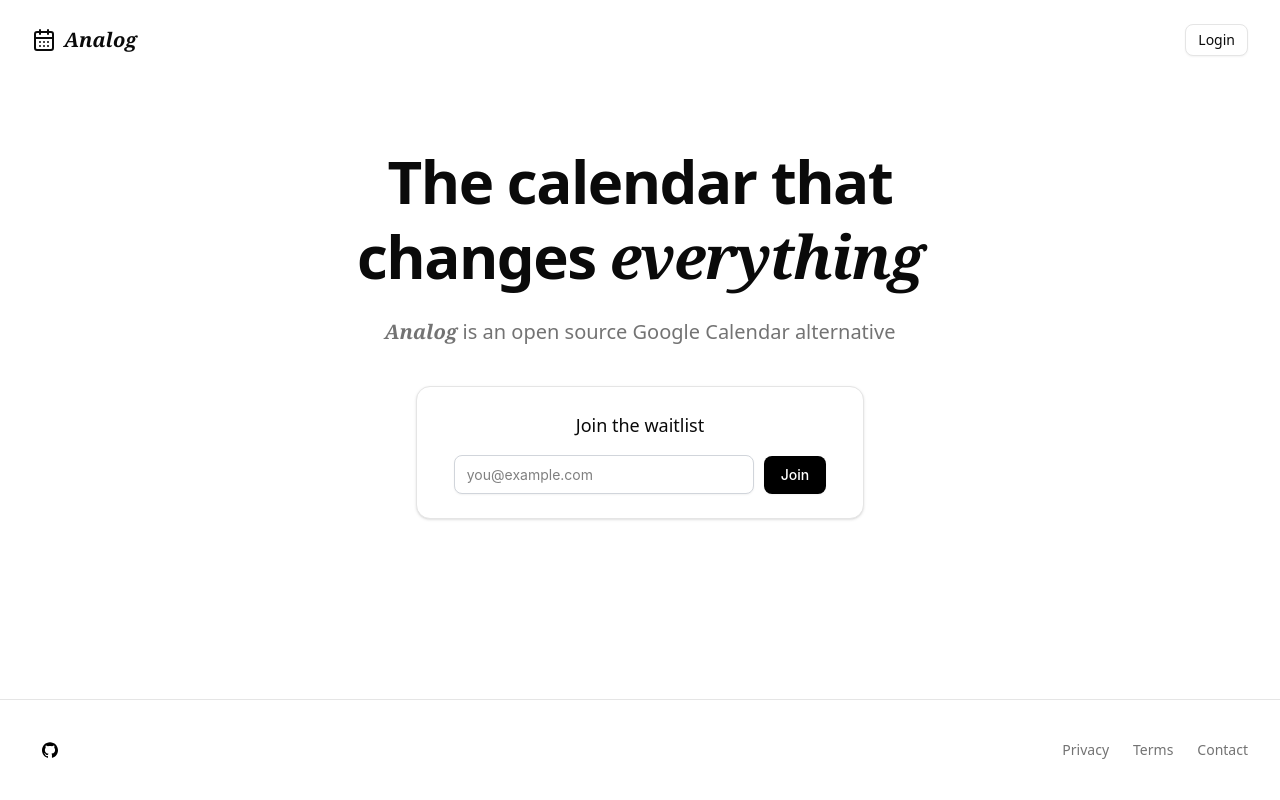
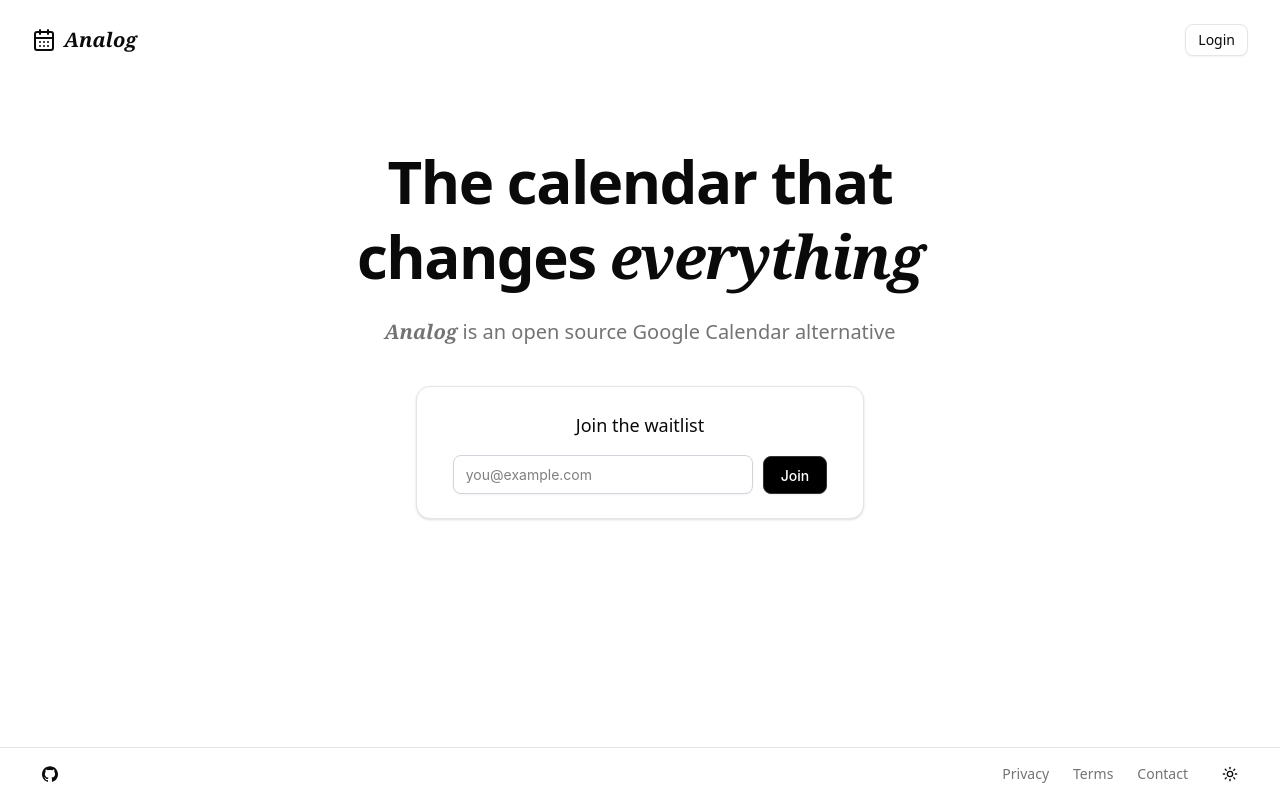
Before and after one commit to logscore/analog, a Next.js app in the folder apps/web/: page / in a window 1280 px wide. Built offline with nearby package versions, Linux system fonts and the light colour scheme.

Commit message:
Added dark mode and toggle

```diff
--- a/apps/web/src/app/layout.tsx
+++ b/apps/web/src/app/layout.tsx
@@ -3,6 +3,7 @@
 import { Geist, Geist_Mono } from "next/font/google";
 import "./globals.css";
 import { Providers } from "./providers";
+import { ThemeProvider } from "@/components/custom/theme-provider";
 
 const geistSans = Geist({
   variable: "--font-geist-sans",
@@ -22,11 +23,18 @@
   children,
 }: Readonly<{ children: ReactNode }>) {
   return (
-    <html lang="en">
+    <html lang="en" suppressHydrationWarning>
       <body
         className={`${geistSans.variable} ${geistMono.variable} antialiased`}
       >
-        <Providers>{children}</Providers>
+        <ThemeProvider
+          attribute="class"
+          defaultTheme="system"
+          enableSystem
+          disableTransitionOnChange
+        >
+          <Providers>{children}</Providers>
+        </ThemeProvider>
       </body>
     </html>
   );
--- a/apps/web/src/app/page.tsx
+++ b/apps/web/src/app/page.tsx
@@ -4,7 +4,9 @@
 import type React from "react"
 import { Button } from "@/components/ui/button"
 import { Card } from "@/components/ui/card"
-import SignUpFormReact from "@/components/custom/email_waitlist"
+import SignUpFormReact from "@/components/custom/email-waitlist"
+import { ModeToggle } from "@/components/custom/mode-toggle"
+import Link from "next/link"
 
 export default function LandingPage() {
   const router = useRouter()
@@ -43,7 +45,7 @@
                   <SignUpFormReact />
                 </div>
               </Card>
-              {/* Uncomment if needed
+              {/* Will implement a counter in db
               <div className="mt-4 text-sm text-muted-foreground">
                 <span className="font-semibold text-foreground">3,742</span> people have already signed up
               </div>
@@ -53,10 +55,10 @@
         </div>
       </main>
 
-      <footer className="border-t py-6 sm:py-8">
+      <footer className="border-t py-4 sm:py-2">
         <div className="max-w-7xl mx-auto px-4 sm:px-6 lg:px-8">
           <div className="flex flex-col sm:flex-row justify-between items-center gap-4">
-            <a
+            <Link
               href="https://github.com/JeanMeijer/analog"
               target="_blank"
               rel="noopener noreferrer"
@@ -66,8 +68,8 @@
                 <GithubIcon className="h-5 w-5" />
                 <span className="sr-only">GitHub</span>
               </Button>
-            </a>
-            <div className="flex flex-wrap justify-center gap-3 sm:gap-6">
+            </Link>
+            <div className="flex flex-wrap justify-center items-center gap-3 sm:gap-6">
               <a
                 href="/privacy"
                 className="text-sm text-muted-foreground hover:text-foreground transition-colors"
@@ -86,6 +88,7 @@
               >
                 Contact
               </a>
+              <ModeToggle />
             </div>
           </div>
         </div>
@@ -93,28 +96,6 @@
     </div>
   )
 }
-
-// async function submitEmail(formData: FormData) {
-//   "use server"
-
-//   // This would normally connect to a database to store the email
-//   // For now, we're just simulating the functionality
-
-//   const email = formData.get("email")
-
-//   // Simulate processing delay
-//   await new Promise((resolve) => setTimeout(resolve, 1000))
-
-//   console.log(`Email submitted: ${email}`)
-
-//   // In a real implementation, you would:
-//   // 1. Validate the email
-//   // 2. Store it in a database
-//   // 3. Send a confirmation email
-//   // 4. Update the counter
-
-//   return { success: true }
-// }
 
 function CalendarIcon(props: React.SVGProps<SVGSVGElement>) {
   return (
@@ -144,5 +125,19 @@
   )
 }
 
-function  GithubIcon(props: React.SVGProps<SVGSVGElement>){
-return (<svg role="img" width="36" height="36" viewBox="0 0 24 24" xmlns="http://www.w3.org/2000/svg"><title>GitHub</title><path d="M12 .297c-6.63 0-12 5.373-12 12 0 5.303 3.438 9.8 8.205 11.385.6.113.82-.258.82-.577 0-.285-.01-1.04-.015-2.04-3.338.724-4.042-1.61-4.042-1.61C4.422 18.07 3.633 17.7 3.633 17.7c-1.087-.744.084-.729.084-.729 1.205.084 1.838 1.236 1.838 1.236 1.07 1.835 2.809 1.305 3.495.998.108-.776.417-1.305.76-1.605-2.665-.3-5.466-1.332-5.466-5.93 0-1.31.465-2.38 1.235-3.22-.135-.303-.54-1.523.105-3.176 0 0 1.005-.322 3.3 1.23.96-.267 1.98-.399 3-.405 1.02.006 2.04.138 3 .405 2.28-1.552 3.285-1.23 3.285-1.23.645 1.653.24 2.873.12 3.176.765.84 1.23 1.91 1.23 3.22 0 4.61-2.805 5.625-5.475 5.92.42.36.81 1.096.81 2.22 0 1.606-.015 2.896-.015 3.286 0 .315.21.69.825.57C20.565 22.092 24 17.592 24 12.297c0-6.627-5.373-12-12-12"/></svg>)}
+function GithubIcon(props: React.SVGProps<SVGSVGElement>) {
+  return (
+    <svg
+      {...props}
+      role="img"
+      width="36"
+      height="36"
+      viewBox="0 0 24 24"
+      fill="currentColor"
+      className="text-foreground"
+    >
+      <title>GitHub</title>
+      <path d="M12 .297c-6.63 0-12 5.373-12 12 0 5.303 3.438 9.8 8.205 11.385.6.113.82-.258.82-.577 0-.285-.01-1.04-.015-2.04-3.338.724-4.042-1.61-4.042-1.61C4.422 18.07 3.633 17.7 3.633 17.7c-1.087-.744.084-.729.084-.729 1.205.084 1.838 1.236 1.838 1.236 1.07 1.835 2.809 1.305 3.495.998.108-.776.417-1.305.76-1.605-2.665-.3-5.466-1.332-5.466-5.93 0-1.31.465-2.38 1.235-3.22-.135-.303-.54-1.523.105-3.176 0 0 1.005-.322 3.3 1.23.96-.267 1.98-.399 3-.405 1.02.006 2.04.138 3 .405 2.28-1.552 3.285-1.23 3.285-1.23.645 1.653.24 2.873.12 3.176.765.84 1.23 1.91 1.23 3.22 0 4.61-2.805 5.625-5.475 5.92.42.36.81 1.096.81 2.22 0 1.606-.015 2.896-.015 3.286 0 .315.21.69.825.57C20.565 22.092 24 17.592 24 12.297c0-6.627-5.373-12-12-12" />
+    </svg>
+  );
+}
--- a/apps/web/src/components/custom/email_waitlist.tsx
+++ b/apps/web/src/components/custom/email-waitlist.tsx
@@ -7,7 +7,7 @@
 const SUCCESS = "SUCCESS";
 const formStates = [INIT, SUBMITTING, ERROR, SUCCESS] as const;
 const formStyles = {
-  "id": process.env.LOOPS_FORM_ID,
+  "id": "cmah4zhcy0bkevylxyp45ina9", // Remove before pull request
   "name": "Default",
   "formStyle": "inline",
   "placeholderText": "you@example.com",
@@ -22,7 +22,7 @@
   "successMessage": "Thanks! Let's build the best calendar to ever exist.",
   "successFont": "Open Sans",
   "successFontColor": "#000000",
-  "successFontSizePx": 12,
+  "successFontSizePx": 15,
   "userGroup": "analog_waitlist"
 }
 const domain = "app.loops.so"
@@ -144,6 +144,7 @@
               color: formStyles.successFontColor,
               fontSize: `${formStyles.successFontSizePx}px`,
             }}
+            className="text-black dark:text-white"
           >
             {formStyles.successMessage}
           </p>
@@ -248,11 +249,21 @@
   }
 
   function SignUpFormButton({ props }: any) {
+    const [isHovering, setIsHovering] = useState(false);
+
+    const handleMouseEnter = () => {
+      setIsHovering(true);
+    };
+
+    const handleMouseLeave = () => {
+      setIsHovering(false);
+    };
+
     return (
       <button
         type="submit"
         style={{
-          background: formStyles.buttonColor,
+          background: isHovering ? '#181818' : formStyles.buttonColor,
           fontSize: `${formStyles.buttonFontSizePx}px`,
           color: formStyles.buttonFontColor,
           fontFamily: `'${formStyles.buttonFont}', sans-serif`,
@@ -270,9 +281,12 @@
           fontStyle: "normal",
           fontWeight: 500,
           lineHeight: "20px",
-          border: "none",
+          border: "1px solid rgb(50, 50, 50)",
           cursor: "pointer",
+          transition: "background 0.2s ease-in-out",
         }}
+        onMouseEnter={handleMouseEnter}
+        onMouseLeave={handleMouseLeave}
       >
         {formState === SUBMITTING ? "Please wait..." : formStyles.buttonText}
       </button>
--- /dev/null
+++ b/apps/web/src/components/custom/mode-toggle.tsx
@@ -0,0 +1,27 @@
+"use client"
+
+import * as React from "react"
+import { Moon, Sun } from "lucide-react"
+import { useTheme } from "next-themes"
+import { Button } from "@/components/ui/button"
+
+export function ModeToggle() {
+  const { theme, setTheme } = useTheme()
+
+  const toggleTheme = () => {
+    setTheme(theme === "light" ? "dark" : "light")
+  }
+
+  return (
+    <Button
+      variant="ghost"
+      size="icon"
+      onClick={toggleTheme}
+      aria-label="Toggle theme"
+    >
+      <Sun className="h-[1.2rem] w-[1.2rem] rotate-0 scale-100 transition-all dark:-rotate-90 dark:scale-0" />
+      <Moon className="absolute h-[1.2rem] w-[1.2rem] rotate-90 scale-0 transition-all dark:rotate-0 dark:scale-100" />
+      <span className="sr-only">Toggle theme</span>
+    </Button>
+  )
+}
--- /dev/null
+++ b/apps/web/src/components/custom/theme-provider.tsx
@@ -0,0 +1,11 @@
+"use client"
+
+import * as React from "react"
+import { ThemeProvider as NextThemesProvider } from "next-themes"
+
+export function ThemeProvider({
+  children,
+  ...props
+}: React.ComponentProps<typeof NextThemesProvider>) {
+  return <NextThemesProvider {...props}>{children}</NextThemesProvider>
+}
--- a/package.json
+++ b/package.json
@@ -17,5 +17,8 @@
     "prettier": "^3.5.3"
   },
   "packageManager": "bun@1.2.13",
-  "workspaces": ["apps/*", "packages/*", "tooling/*"]
+  "workspaces": ["apps/*", "packages/*", "tooling/*"],
+  "dependencies": {
+    "next-themes": "^0.4.6"
+  }
 }
```
Also changed, not shown: 1 other file (tests, documents, lock files or other folders).
